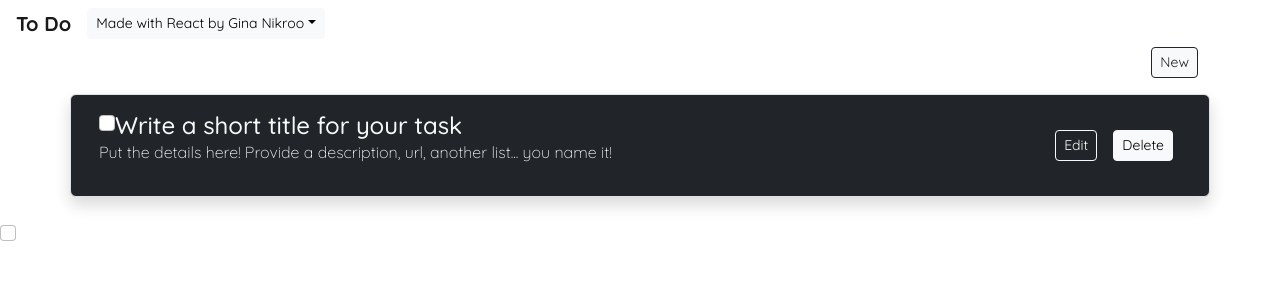
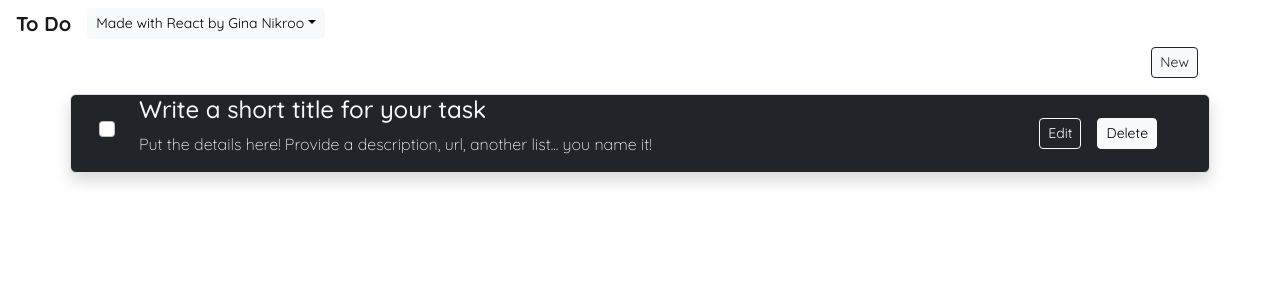
Before and after one commit to GNikroo/Task-Management-App, a React (Create React App) app: page / in a window 1280 px wide. Shown: the top 300 px of the page. Built offline with nearby package versions, Linux system fonts and the light colour scheme.

Commit message:
Change task styles to columns

```diff
--- a/src/components/Tasks.js
+++ b/src/components/Tasks.js
@@ -182,21 +182,22 @@ const Todo = () => {
             {showList ? (
                 <div className="container py-2 ">
                     {deleteMessage ? (
-                        <p className="text-center text-danger">Task Deleted</p>
+                        <p className="alert alert-success" role="alert">Task Deleted</p>
                     ) : (
                         ""
                     )}
                     {items.map((elem, index) => {
                         return (
-                            <div className="row border rounded shadow p-3 mb-3 bg-dark text-light rounded  p-2" key={elem.id}>
-                                <div className="col-12 sm-col-6 d-flex justify-content-between align-items-center">
-                                    <div className="text-start">
-                                        <input className="form-check-input d-inline-flex" type="checkbox" value="" id="flexCheckDefault" />
+                            <div className="row align-items-center border rounded shadow bg-dark text-light text-start mb-2" key={elem.id}>
+                                <div className="col-auto">
+                                    <input className="form-check-input ms-3 mt-0" type="checkbox" value="" id="flexCheckDefault" />
                                     <label className="form-check-label" for="flexCheckDefault"></label>
-                                        <h4 className="d-inline fs-4">{elem.name}</h4>
+                                </div>
+                                <div className="col-7">
+                                    <h4 className="fs-4">{elem.name}</h4>
                                     <p className="fs-6 fw-light">{elem.desc}</p>
                                 </div>
-                                    <div>
+                                <div className="col-2 col-lg-2 col-sm-3 ms-auto">
                                     <button className="btn btn-sm btn-outline-light mx-2" onClick={() => handleEdit(elem.id)}>
                                         Edit
                                     </button>
@@ -209,7 +210,6 @@ const Todo = () => {
                                     )}
                                 </div>
                             </div>
-                            </div>
                         );
                     })}
                 </div>
@@ -218,10 +218,7 @@ const Todo = () => {
             )}
             {showCompletedList ? (
                 <div>
-                    <div className="form-check">
-                        <input className="form-check-input" type="checkbox" value="" id="flexCheckDefault" />
-                        <label className="form-check-label" for="flexCheckDefault"></label>
-                    </div>
+
                 </div>
             ) : (
                 ""
```
Lines whose indentation alone changed are shown as unchanged.
